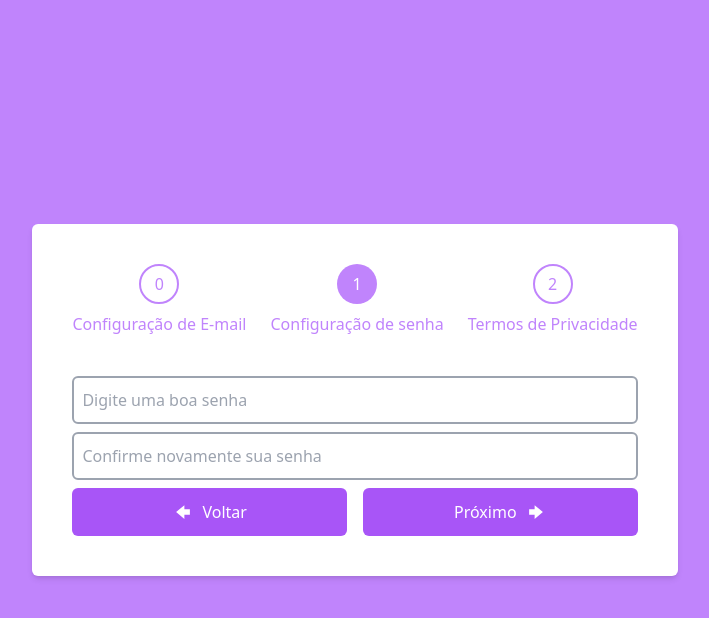
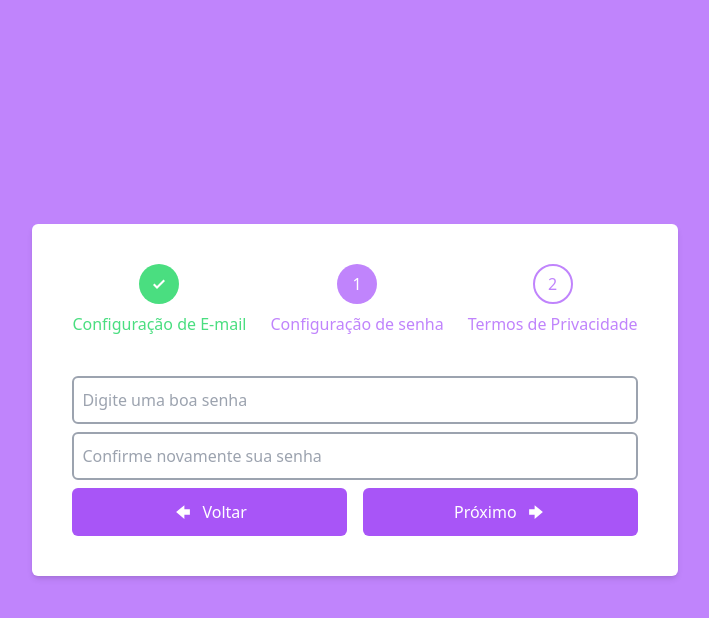
Before and after one commit to ruanvsrateira/step-by-step-form-tailwind, a React (Vite) app: page / in a window 1280 px wide. Both pictures are taken after typing "name@example.com", "name@example.com" into the empty fields and a click on the button "Próximo". Shown: the top 618 px of the page, without its empty margins (285-994 px from the left). Built offline with nearby package versions, Linux system fonts and the light colour scheme.

Commit message:
feat: check finished steps

```diff
--- a/src/App.tsx
+++ b/src/App.tsx
@@ -72,6 +72,7 @@ function App() {
             <div className="mb-10 flex justify-around gap-6">
               {steps.map((s) => (
                 <StepIndicator
+                  status={s.step < currentStep ? "finished" : "not-finished"}
                   key={s.title}
                   currentStep={currentStep}
                   step={s.step}
--- a/src/components/StepIndicator/index.tsx
+++ b/src/components/StepIndicator/index.tsx
@@ -1,14 +1,29 @@
+import { GoCheck } from "react-icons/go";
+
 interface StepIndicatorProps {
   step: number;
+  status: "finished" | "not-finished";
   title: string;
   currentStep: number;
 }
 
 export const StepIndicator = ({
+  status,
   step,
   title,
   currentStep,
 }: StepIndicatorProps) => {
+  if (status == "finished") {
+    return (
+      <div className="flex flex-col items-center gap-2 text-gray-500">
+        <div className="w-10 h-10 bg-green-400 rounded-[50%] flex items-center justify-center text-white">
+          <GoCheck />
+        </div>
+        <h3 className="text-green-400 font-medium">{title}</h3>
+      </div>
+    );
+  }
+
   if (step == currentStep) {
     return (
       <div className="flex flex-col items-center gap-2 text-gray-500">
```
